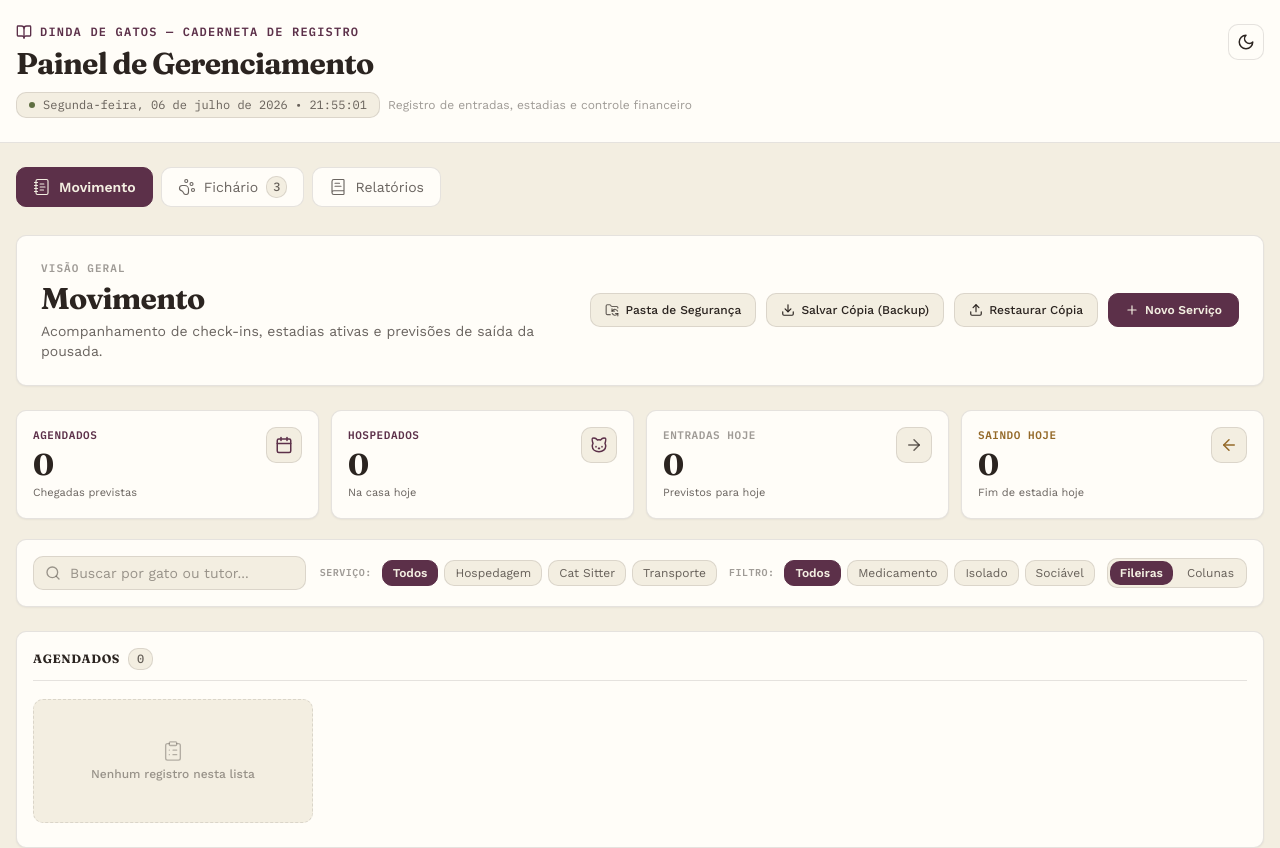
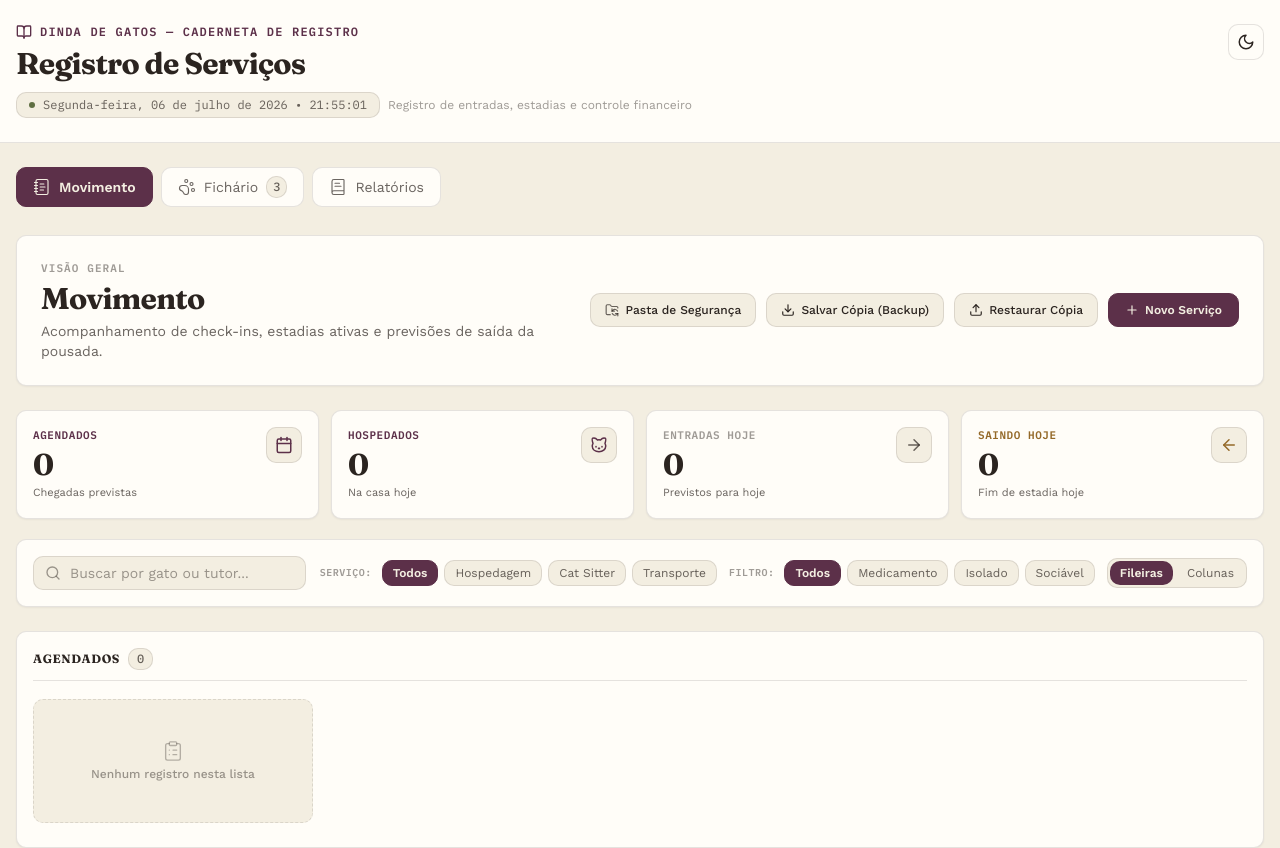
Before and after one commit to nicolasaj0/DindaGatosApp, a React (Vite) app: page / in a window 1280 px wide. Shown: the top 848 px of the page. Built offline with nearby package versions, Linux system fonts and the light colour scheme.

Commit message:
feat(header): renomear titulo para 'Registro de Servicos'

```diff
--- a/src/components/Header.tsx
+++ b/src/components/Header.tsx
@@ -41,7 +41,7 @@ export const Header = memo(function Header({ theme, onToggleTheme }: HeaderProps
             </div>
 
             <h1 className="mt-1.5 text-2xl sm:text-3xl font-bold font-display text-ink tracking-tight">
-              Painel de Gerenciamento
+              Registro de Serviços
             </h1>
 
             <div className="mt-2.5 flex flex-wrap items-center gap-2">
```
